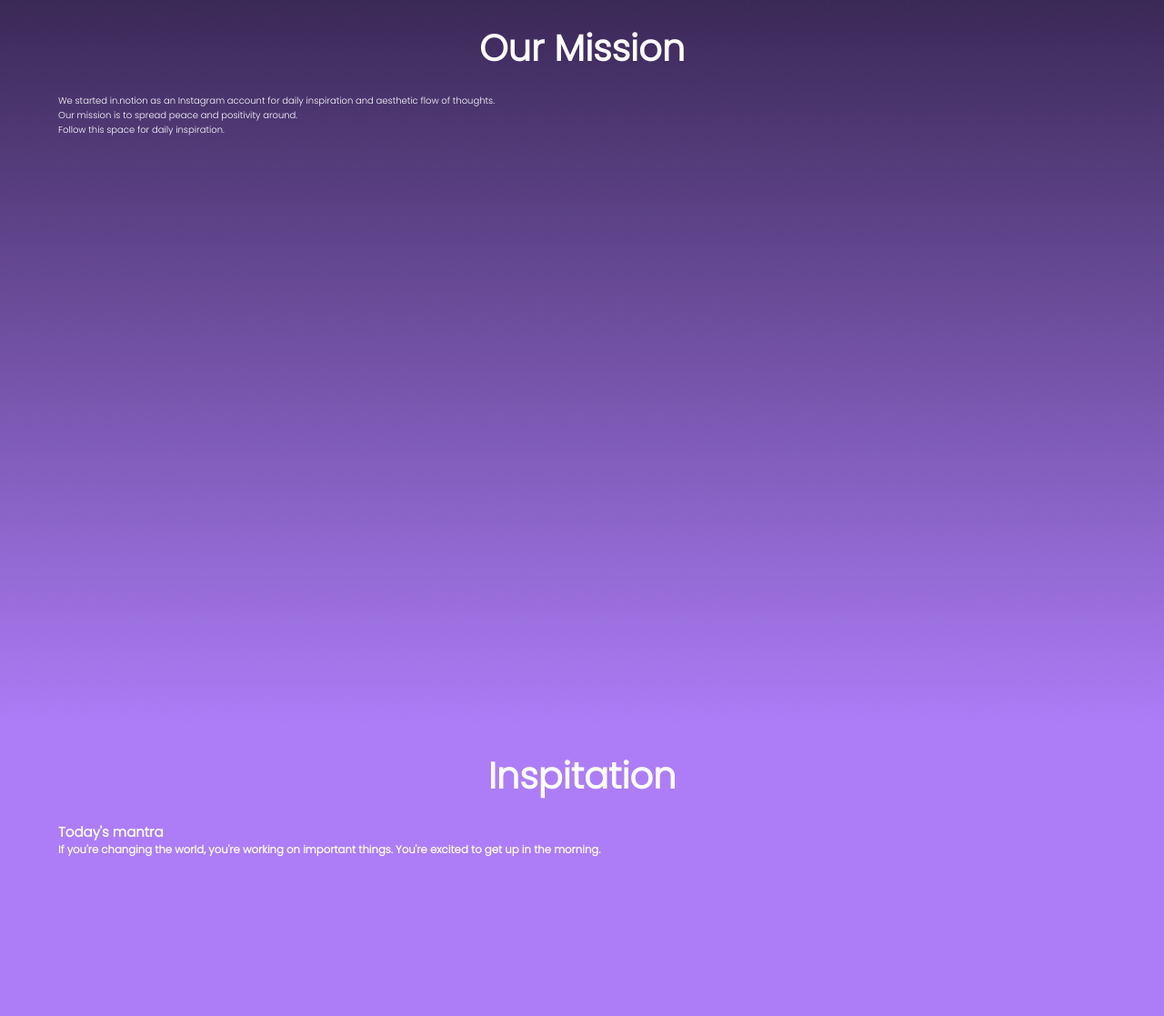
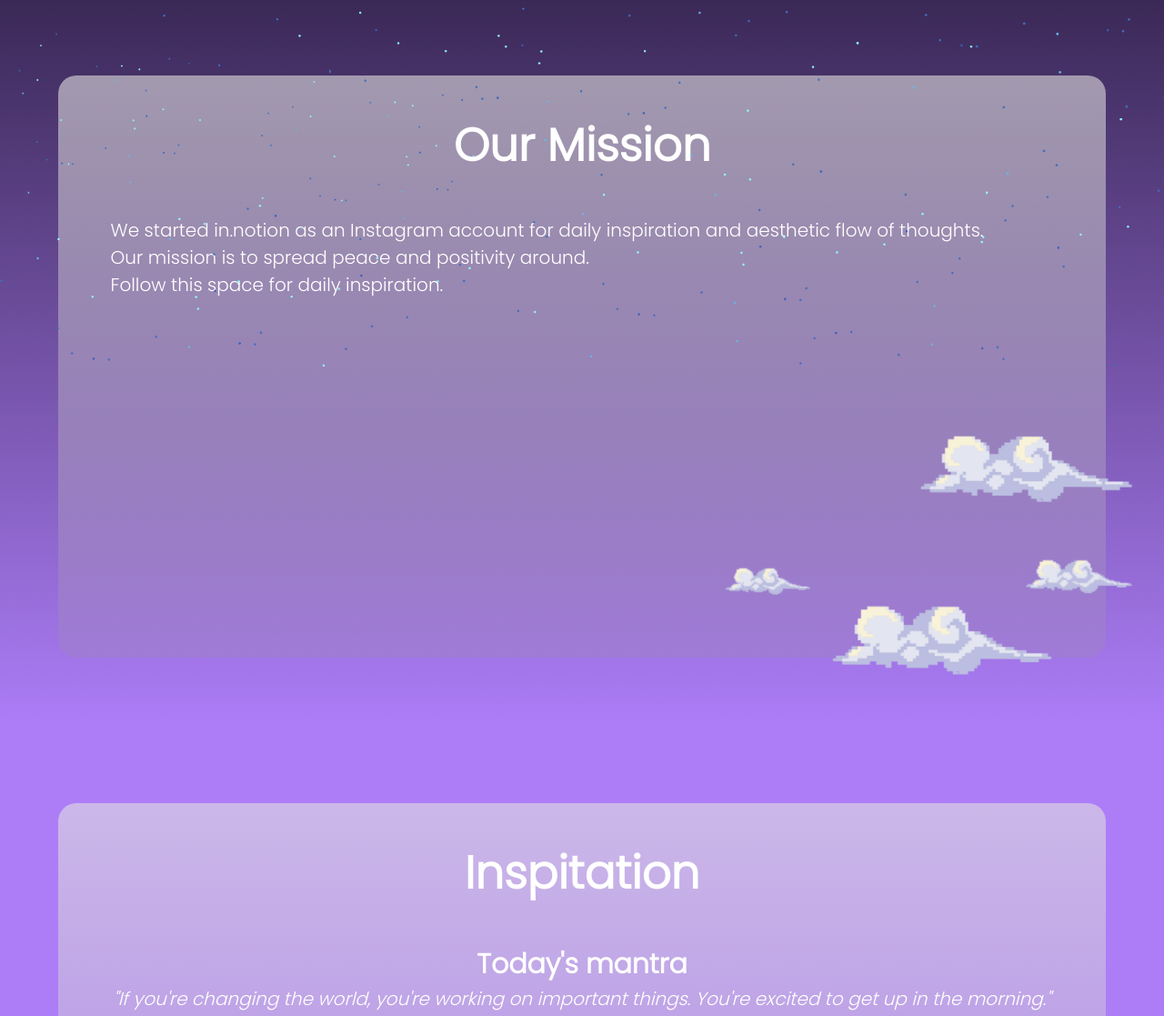
Before and after one commit to nayyyhaa/inNotion, a plain HTML site: page index.html in a window 1280 px wide. Shown: the part 877-1994 px from the top of the page at 91% size. Drawn offline with Linux system fonts and the light colour scheme.

Commit message:
add: mission & inspiration

```diff
--- a/css/main.css
+++ b/css/main.css
@@ -13,12 +13,17 @@ html{
   background: #ad7df8;
 }
 h2{
-  font-size: 4rem;
+  font-size: 5rem;
 }
-
+h3{
+  font-size: 3rem;
+}
+p{
+  font-size: 2rem;
+}
 .-head{
   text-align: center;
-  padding: 2rem;
+  padding: 4rem 0rem;
 }
 .-content{
   width: 90%;
@@ -38,6 +43,13 @@ button:hover{
   transform: scale(1.01);
   background: white;
   color: #2b1055;
+}
+.box{
+  height: 80vh;
+  width: 90%;
+  border-radius: 2rem;
+  background: linear-gradient(rgba(223, 222, 222, 0.603),rgba(151, 148, 148, 0.199));
+
 }
 /*Nav bar*/
 
@@ -150,6 +162,26 @@ button:hover{
 #about{
   min-height: 100vh;
   background: linear-gradient(to bottom, #3b2957, #ad7df8);
+  position: relative;
+  display: flex;
+  align-items: center;
+  justify-content: center;
+}
+.frame1, .frame2{
+  position: absolute;
+  width: 100%;
+  height: 50%;
+  object-fit: cover;
+  pointer-events: none;
+}
+.frame1{
+  top: 0rem;
+  left: 0
+}
+.frame2{
+  width: 40%;
+  bottom:0rem;
+  right: 0rem;
 }
 
 /*Inspiration page */
@@ -157,6 +189,12 @@ button:hover{
 #inspiration{
   min-height: 100vh;
   background: #ad7df8;
+  display: flex;
+  align-items: center;
+  justify-content: center;
+}
+.inspiration-content{
+  text-align: center;
 }
 /*Contact page*/
 
--- a/index.html
+++ b/index.html
@@ -32,6 +32,8 @@
         </section>
 
         <section id="about">
+            <img class="frame1" src="./assets/images/stars.png">
+            <div class="box">
                 <header class="about-head -head">
                     <h2>Our Mission</h2>
                 </header>
@@ -40,20 +42,24 @@
                     <p>Our mission is to spread peace and positivity around.</p>
                     <p>Follow this space for daily inspiration.</p>
                 </div>
+            </div>
+            <img class="frame2" src="./assets/images/clouds.png">
         </section>
 
 
         <section id="inspiration">
+            <div class="box">
                 <header class="inspiration-head -head">
                     <h2>Inspitation</h2>
                 </header>
                 <div class="inspiration-content -content">
-                <h1>
+                    <h3>
                         Today's mantra
-                </h1>
-                <h3>
-                    If you're changing the world, you're working on important things. You're excited to get up in the morning.
                     </h3>
+                    <p>
+                        <em>"If you're changing the world, you're working on important things. You're excited to get up in the morning."</em>
+                    </p>
+                </div>
             </div>
         </section>
 
```
Also changed, not shown: assets/images/bow.png (added), assets/images/cloud.png (added), assets/images/clouds.png (added), assets/images/frame.png (added), assets/images/vapourwave_land.png (added). Lines whose indentation alone changed are shown as unchanged.
